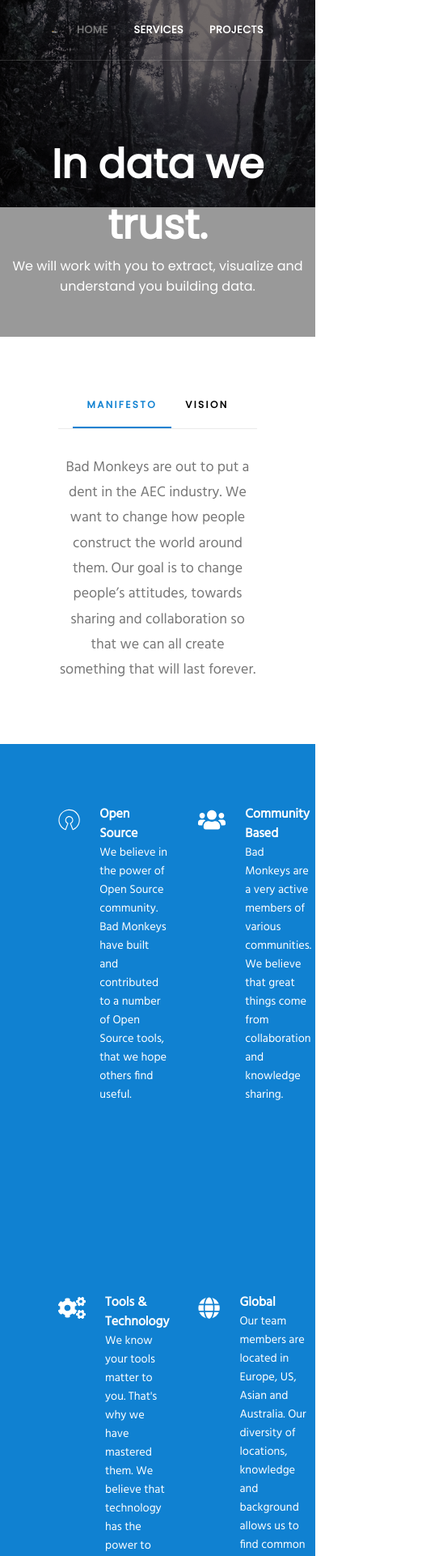
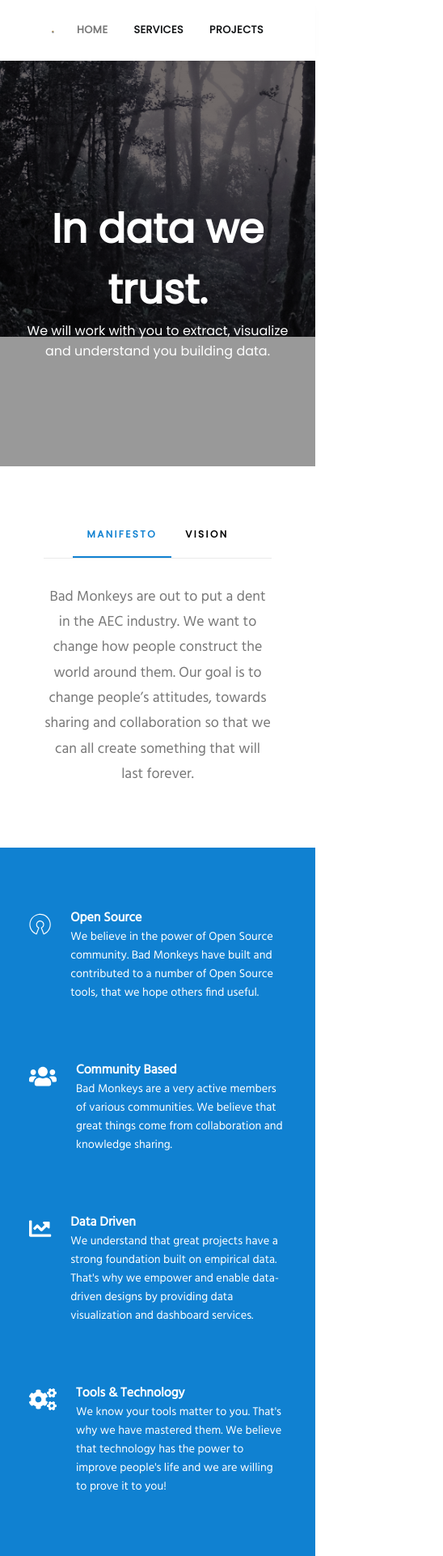
Before and after one commit to abdullahalshawafi/Archmetrics-Studio, a React (Create React App) app in the folder client/: page / in a window 390 px wide. Shown: the top 1922 px of the page at 81% size, 548 px wide, since content can reach past the window. Built offline with nearby package versions, Linux system fonts and the light colour scheme.

Commit message:
Fixed responsive info section in home page

```diff
--- a/client/package.json
+++ b/client/package.json
@@ -10,6 +10,7 @@
     "@testing-library/jest-dom": "^5.15.0",
     "@testing-library/react": "^11.2.7",
     "@testing-library/user-event": "^12.8.3",
+    "bootstrap": "^5.1.3",
     "react": "^17.0.2",
     "react-dom": "^17.0.2",
     "react-router-dom": "^6.0.1",
--- a/client/src/App.css
+++ b/client/src/App.css
@@ -104,7 +104,7 @@ a {
 
 .nav-link.active a,
 .nav-link:hover a {
-  color: #777777;
+  color: #777777 !important;
 }
 
 .footer {
@@ -114,7 +114,7 @@ a {
   flex-direction: row;
   justify-content: space-between;
   align-items: center;
-  padding: 1.5rem 4rem;
+  padding: 1.5rem 3rem;
 }
 
 .FooterIcons {
@@ -142,7 +142,6 @@ a {
   font-size: 0.8rem;
 }
 
-
 .SecondSectionInfo {
   width: 70%;
   padding: 50px 50px;
@@ -156,23 +155,6 @@ a {
   padding-top: 50px;
   margin-bottom: 4em;
   justify-content: space-around;
-}
-
-@media screen and (max-width: 720px) {
-  .SecondSection {
-    grid-template-columns: auto auto;
-  }
-}
-
-@media screen and (max-width: 480px) {
-  .SecondSection {
-    grid-template-columns: auto;
-  }
-
-  .footer {
-    flex-direction: column;
-  }
-
 }
 
 .img {
@@ -190,12 +172,11 @@ a {
   color: #777777;
 }
 
-/* .Details {} */
-
 .slider-container {
   width: 100%;
   background-image: url("./assets/main_Background.jpg");
   background-size: cover;
+  background-attachment: fixed;
   background-repeat: no-repeat;
   background-position: center -10rem;
   background-color: rgba(0, 0, 0, 0.4);
@@ -303,3 +284,46 @@ a {
 .info-card .card-details p {
   font-size: 0.9rem;
 }
+
+@media screen and (max-width: 960px) {
+  .navbar {
+    background-color: #fff;
+  }
+
+  .navbar-transparent .nav-link a {
+    color: #141618;
+  }
+}
+
+@media screen and (max-width: 720px) {
+
+  .SecondSection,
+  .info-container>div {
+    grid-template-columns: auto auto;
+  }
+
+  .slider-container {
+    height: 36rem;
+    padding: 0 2rem;
+  }
+}
+
+@media screen and (max-width: 480px) {
+
+  .SecondSection,
+  .info-container>div {
+    grid-template-columns: auto;
+  }
+
+  .about-container {
+    padding: 75px 18px;
+  }
+
+  .info-container>div {
+    padding: 75px 0;
+  }
+
+  .footer {
+    flex-direction: column;
+  }
+}
--- a/client/src/App.js
+++ b/client/src/App.js
@@ -1,8 +1,8 @@
 import { useState } from "react";
 import { BrowserRouter as Router, Routes, Route } from "react-router-dom";
 import Navbar from "./components/Navbar";
-import Home from "./Pages/Home";
-import Services from "./Pages/Services";
+import Home from "./pages/Home";
+import Services from "./pages/Services";
 import Footer from "./components/Footer";
 import "./App.css";
 
--- a/client/src/index.js
+++ b/client/src/index.js
@@ -1,6 +1,5 @@
 import React from 'react';
 import ReactDOM from 'react-dom';
-import './App.css';
 import App from './App';
 import reportWebVitals from './reportWebVitals';
 
--- a/package.json
+++ b/package.json
@@ -31,5 +31,6 @@
   "homepage": "https://github.com/abdullahalshawafi/Archmetrics-Studio#readme",
   "devDependencies": {
     "concurrently": "^6.3.0"
-  }
+  },
+  "dependencies": {}
 }
```
Also changed, not shown: client/src/index.css (added), 2 other files (tests, documents, lock files or other folders).
